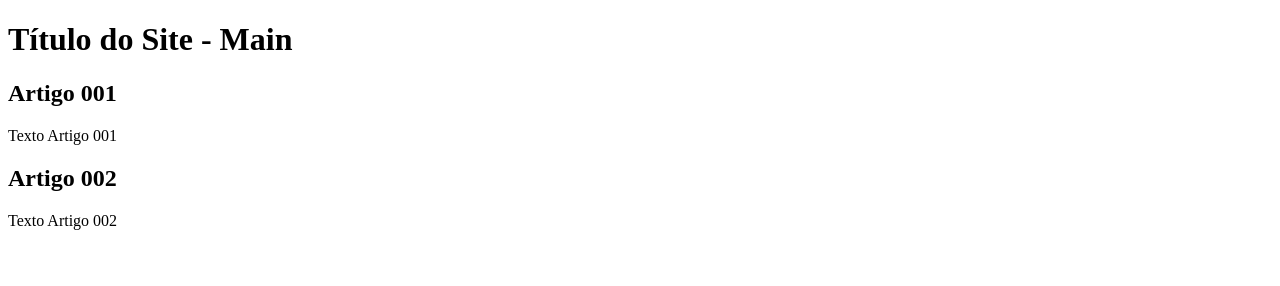
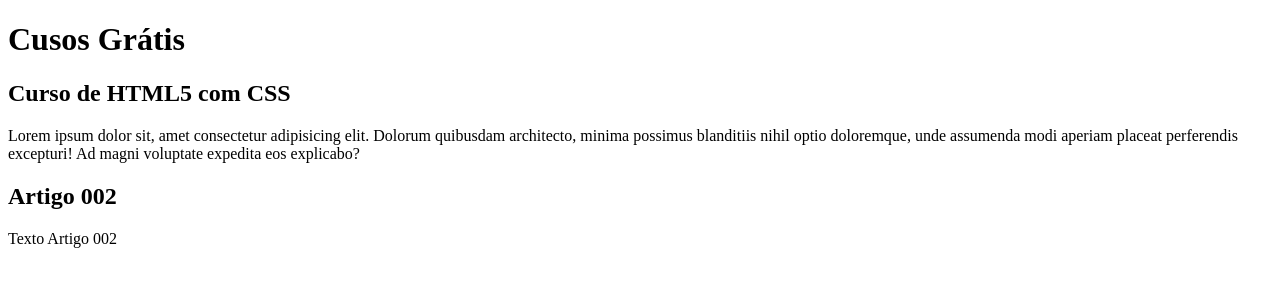
Before and after one commit to ConsultorMartins/Projeto-Site, a plain HTML site: page index.html in a window 1280 px wide. Drawn offline with Linux system fonts and the light colour scheme.

Commit message:
comecei a escrever o conteudo

```diff
--- a/index.html
+++ b/index.html
@@ -9,12 +9,12 @@
 	<body>
 		<main>
 			<header>
-				<h1>Título do Site - Main</h1>
+				<h1>Cusos Grátis</h1>
 			</header>
 
 			<article>
-				<h2>Artigo 001</h2>
-				<p>Texto Artigo 001</p>
+				<h2>Curso de HTML5 com CSS</h2>
+				<p>Lorem ipsum dolor sit, amet consectetur adipisicing elit. Dolorum quibusdam architecto, minima possimus blanditiis nihil optio doloremque, unde assumenda modi aperiam placeat perferendis excepturi! Ad magni voluptate expedita eos explicabo?</p>
 			</article>
 
 			<article>
```
